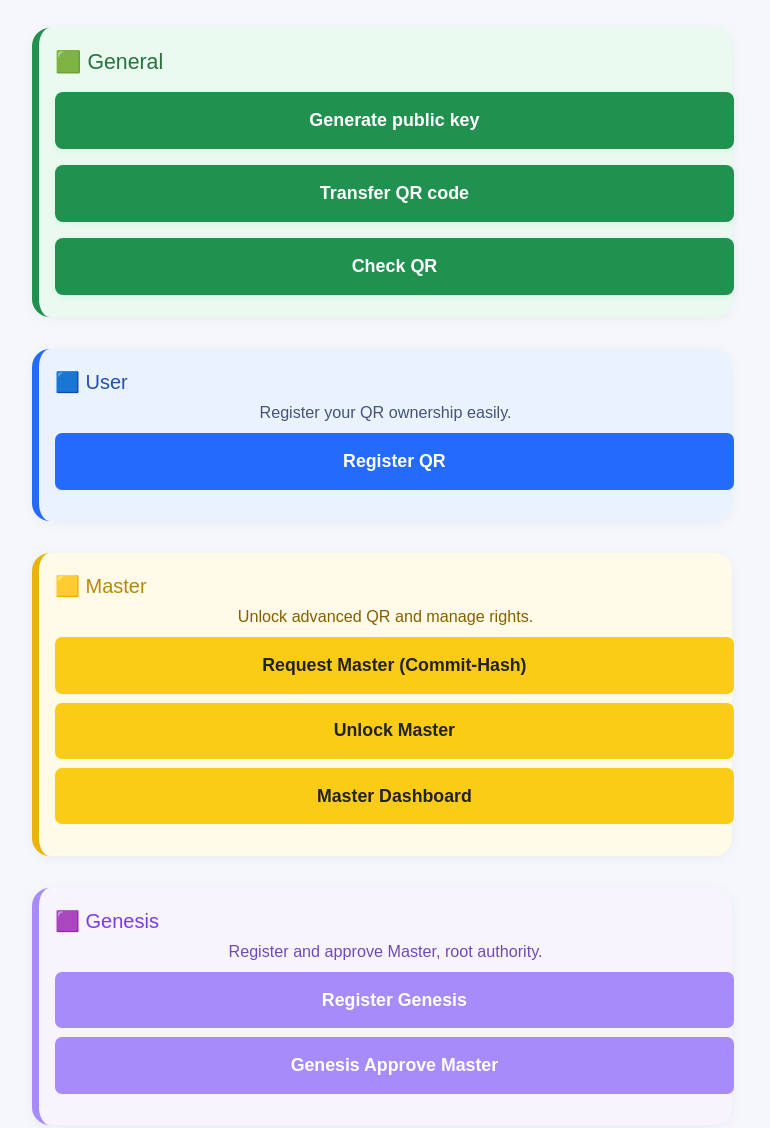
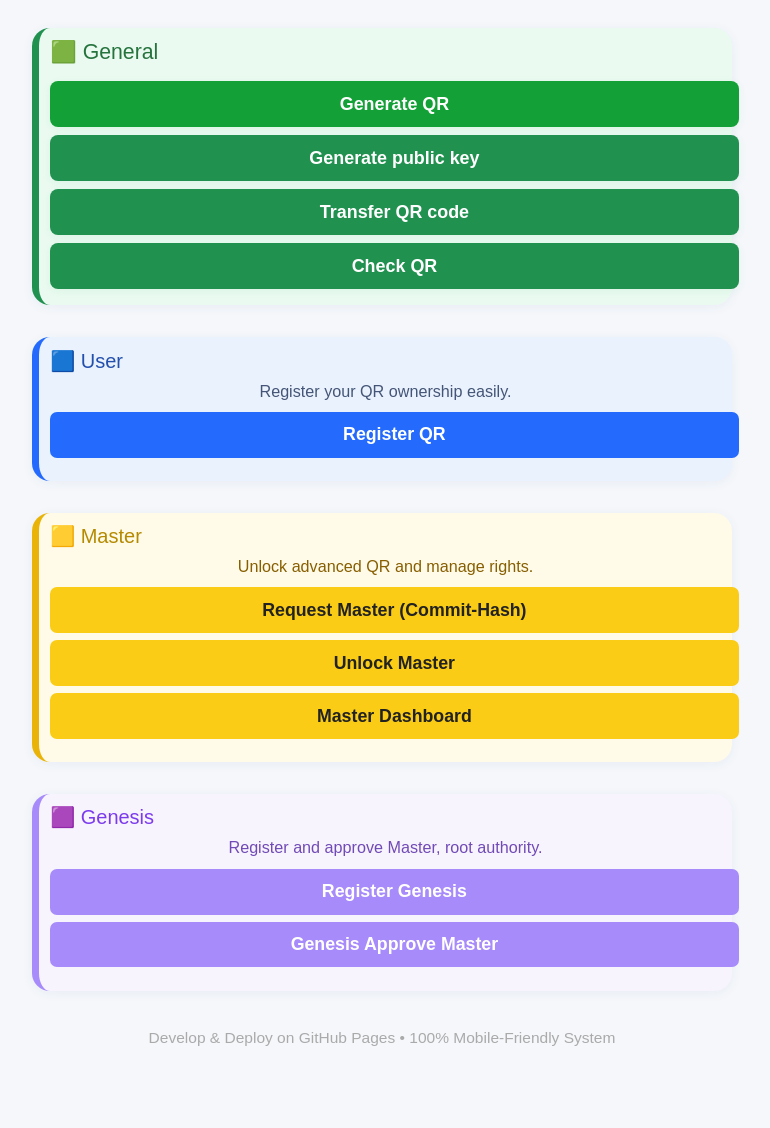
Before and after one commit to ggg343663/alfa_test-v.0.1, a plain HTML site: page index.html in a window 1280 px wide. Shown: the part 120-1248 px from the top of the page, without its empty margins (258-1028 px from the left). Drawn offline with Linux system fonts and the light colour scheme.

Commit message:
Update index.html
Signed-off-by: ggg343663 <ggg343663@gmail.com>

```diff
--- a/index.html
+++ b/index.html
@@ -22,7 +22,7 @@
     .section {
       border-radius: 18px;
       box-shadow: 0 2px 12px rgba(30, 80, 170, 0.06);
-      padding: 1.3em 1em 1.4em 1em;
+      padding: 0.7em 0.7em 1em 0.7em; /* padding แคบลง */
       margin: 2em 0;
     }
     /* General Section */
@@ -41,13 +41,13 @@
     .general-list {
       display: flex;
       flex-direction: column;
-      gap: 1em;
-      margin: 1.1em 0 0 0;
+      gap: 0.5em;  /* ลดช่องว่างปุ่ม */
+      margin: 1em 0 0 0;
     }
     .general-list a {
       display: block;
       width: 100%;
-      padding: 1em 0.5em;
+      padding: 0.7em 0.5em; /* ปรับความสูงปุ่ม */
       background: #219150;
       color: #fff;
       font-weight: bold;
@@ -57,6 +57,9 @@
       text-align: center;
       box-shadow: 0 2px 8px rgba(39,174,96,0.07);
       transition: background 0.15s;
+    }
+    .general-list a:first-child {
+      background: #13a137;
     }
     .general-list a:hover {
       background: #176d38;
@@ -77,7 +80,7 @@
     .user-list a {
       display: block;
       width: 100%;
-      padding: 1em 0.5em;
+      padding: 0.7em 0.5em;
       background: #246bfd;
       color: #fff;
       font-weight: bold;
@@ -85,7 +88,7 @@
       font-size: 1.11em;
       text-align: center;
       text-decoration: none;
-      margin-bottom: 0.5em;
+      margin-bottom: 0.4em;
       transition: background 0.14s;
     }
     .user-list a:hover {
@@ -113,7 +116,7 @@
     .master-list a {
       display: block;
       width: 100%;
-      padding: 1em 0.5em;
+      padding: 0.7em 0.5em;
       background: #facc15;
       color: #222;
       font-weight: bold;
@@ -121,7 +124,7 @@
       font-size: 1.11em;
       text-align: center;
       text-decoration: none;
-      margin-bottom: 0.5em;
+      margin-bottom: 0.4em;
       transition: background 0.13s;
     }
     .master-list a:hover {
@@ -150,7 +153,7 @@
     .genesis-list a {
       display: block;
       width: 100%;
-      padding: 1em 0.5em;
+      padding: 0.7em 0.5em;
       background: #a78bfa;
       color: #fff;
       font-weight: bold;
@@ -158,7 +161,7 @@
       font-size: 1.11em;
       text-align: center;
       text-decoration: none;
-      margin-bottom: 0.5em;
+      margin-bottom: 0.4em;
       transition: background 0.13s;
     }
     .genesis-list a:hover {
@@ -180,7 +183,7 @@
     }
     @media (max-width: 600px) {
       body { margin: 0.5em; padding: 0.1em;}
-      .section { padding: 1em 0.5em 1em 0.8em; }
+      .section { padding: 0.5em 0.3em 0.7em 0.3em; }
     }
   </style>
 </head>
@@ -190,6 +193,7 @@
   <div class="section general-section">
     <div class="general-title">🟩 General</div>
     <div class="general-list">
+      <a href="generate_qr.html">Generate QR</a>
       <a href="key_pair.html">Generate public key</a>
       <a href="transfer.html">Transfer QR code</a>
       <a href="verify_log.html">Check QR</a>
```
